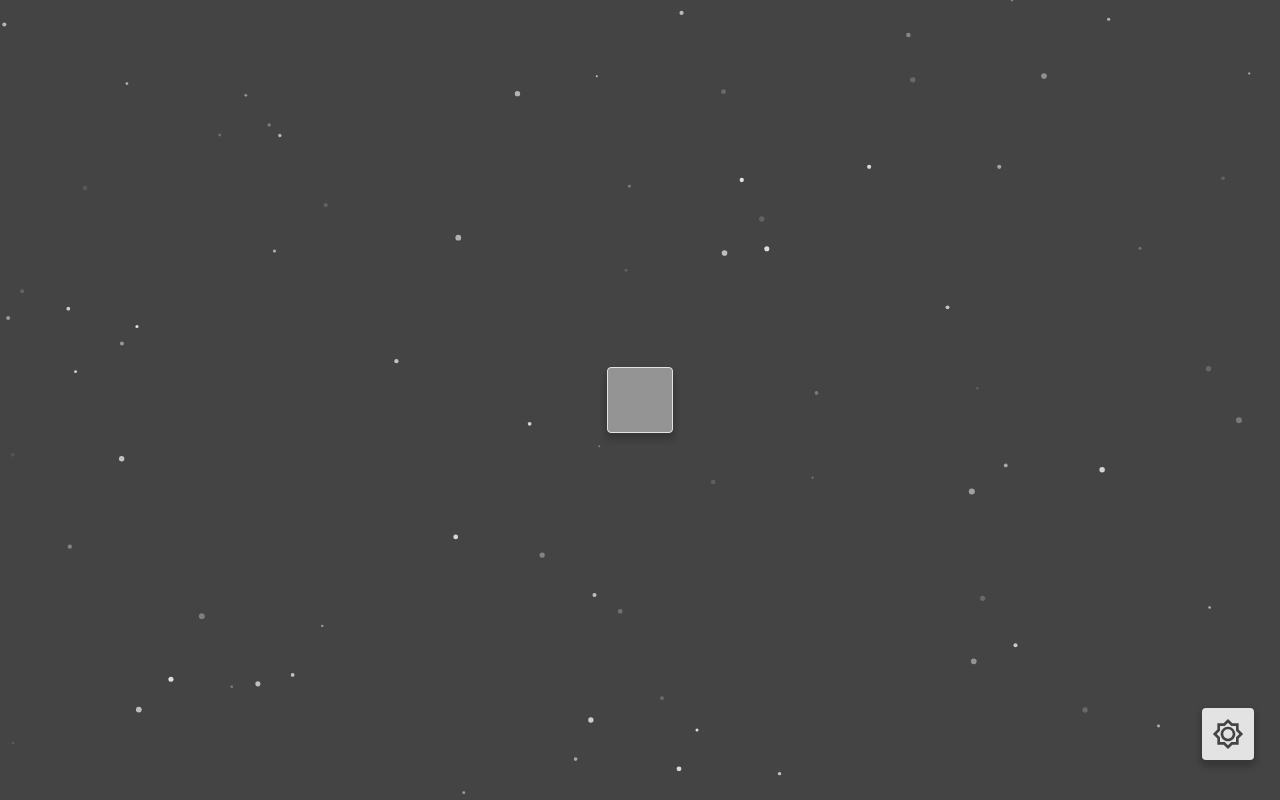
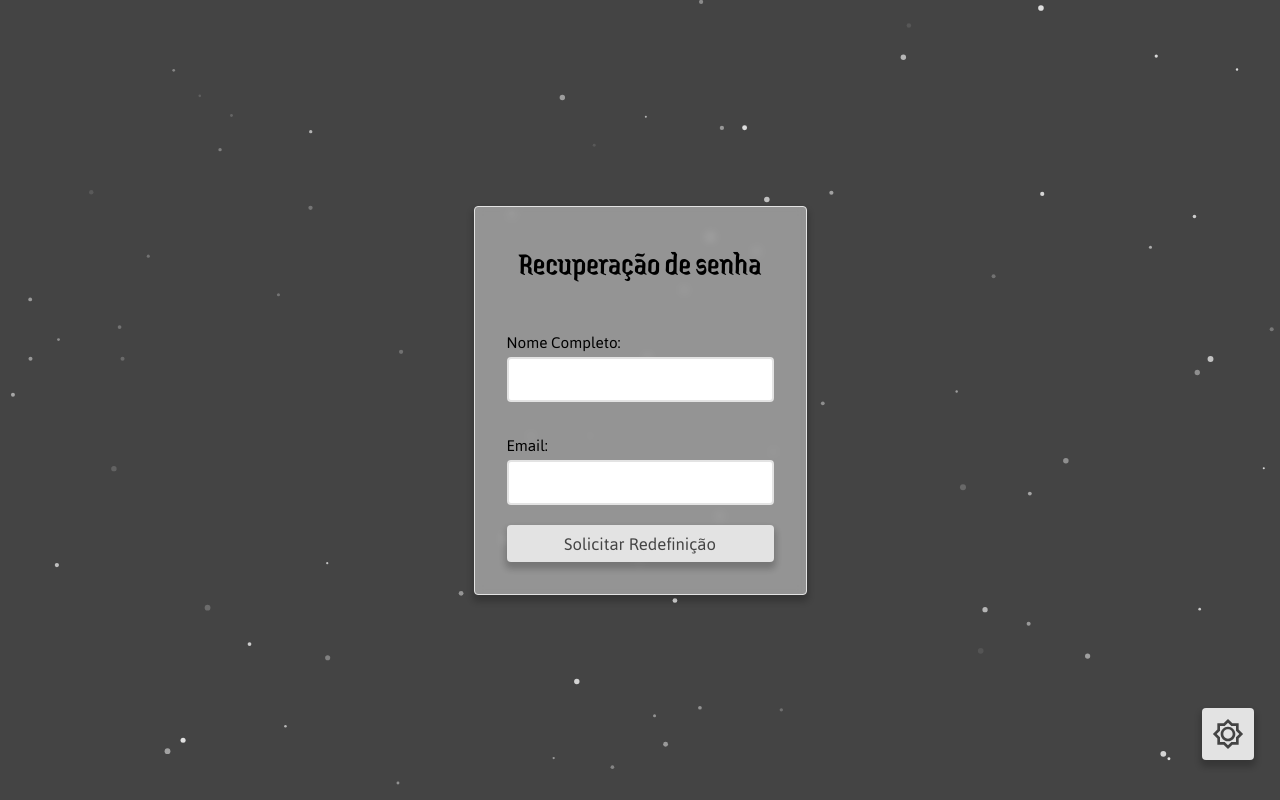
Before and after one commit to pjchronic/app-hecate, a Next.js app: page /public/forgot-password in a window 1280 px wide. Built offline with nearby package versions, Linux system fonts and the light colour scheme.

Commit message:
construida tela de solicitacao de redefinicao de senha

```diff
--- a/src/app/public/forgot-password/page.tsx
+++ b/src/app/public/forgot-password/page.tsx
@@ -1,19 +1,220 @@
+"use client";
+import GenericButton from "@/Components/Buttons/GenericButton/GenericButton";
 import Container from "@/Components/Container/Container";
+import FlexForm from "@/Components/FlexForm/FlexForm";
+import GenericAlert, {
+  GenericAlertInterface,
+} from "@/Components/GenericAlert/GenericAlert";
+import GenericInputText from "@/Components/InputsText/GenericInputText/GenericInputText";
+import LoadingComponent from "@/Components/LoadingComponent/LoadingComponent";
+import TextH1 from "@/Components/TextComponents/TextH1";
 import { theme } from "@/theme/Theme";
+import { useTheme } from "@/utils/Context/themeContext";
+import { useRouter } from "next/navigation";
+import { useState } from "react";
 
-export default function ForgotPassword () {
+interface objRedefinPasswordInterface {
+  nomeCompleto: {
+    content: string;
+    validation: { error: boolean; succsess: boolean };
+    msg: string;
+  };
+  email: {
+    content: string;
+    validation: { error: boolean; succsess: boolean };
+    msg: string;
+  };
+}
 
-    return(
-        <>
-        <Container
+export default function ForgotPassword() {
+  const [objRedefinPassword, setObjRedefinPassword] =
+    useState<objRedefinPasswordInterface>({
+      nomeCompleto: {
+        content: "",
+        validation: { error: false, succsess: false },
+        msg: "",
+      },
+      email: {
+        content: "",
+        validation: { error: false, succsess: false },
+        msg: "",
+      },
+    });
+  const { themeProvider } = useTheme();
+
+  const [loading, setLoaging] = useState<boolean>(false);
+
+  const [customAlert, setCustomAlert] = useState<GenericAlertInterface>({
+    msg: "",
+    open: false,
+  });
+  const router = useRouter();
+
+  const handleAlert = (msg: string, open: boolean) => {
+    setCustomAlert({
+      msg,
+      open,
+    });
+
+    setTimeout(() => {
+      setCustomAlert({ ...customAlert, open: false });
+    }, 8000);
+  };
+
+  const handleSubmit = async (e: React.FormEvent<HTMLFormElement>) => {
+    e.preventDefault();
+
+    setLoaging(true);
+
+    try {
+      if (
+        objRedefinPassword.email.validation.succsess &&
+        objRedefinPassword.nomeCompleto.validation.succsess
+      ) {
+        const response = await fetch(`/api/users/password-reset`, {
+          method: "POST",
+          headers: {
+            "Content-Type": "application/json",
+          },
+          body: JSON.stringify({
+            email: objRedefinPassword.email.content,
+            nomeCompleto: objRedefinPassword.nomeCompleto.content,
+          }),
+        });
+        const data: { message: string } = await response.json();
+
+        handleAlert(data.message, true);
+
+        if (response.ok) {
+          setTimeout(() => {
+            router.push("/public");
+          }, 5000);
+        }
+      } else {
+        handleAlert(
+          "Nome completo ou email estão inválidos de alguma forma",
+          true
+        );
+        return;
+      }
+    } catch (error: unknown) {
+      if (error instanceof Error) {
+        handleAlert(error.message, true);
+      } else {
+        handleAlert(String(error), true);
+      }
+    }
+    setLoaging(false);
+  };
+
+  const handleChange = (e: React.ChangeEvent<HTMLInputElement>) => {
+    const { name, value } = e.target;
+
+    switch (name) {
+      case "nomeCompleto":
+        if (value.length === 0) {
+          setObjRedefinPassword({
+            ...objRedefinPassword,
+            nomeCompleto: {
+              content: value,
+              validation: { error: true, succsess: false },
+              msg: "Este é um campo obrigatório",
+            },
+          });
+        } else {
+          setObjRedefinPassword({
+            ...objRedefinPassword,
+            nomeCompleto: {
+              content: value,
+              validation: { error: false, succsess: true },
+              msg: "",
+            },
+          });
+        }
+        break;
+
+      case "email":
+        switch (true) {
+          case !/^[a-zA-Z0-9._%+-]+@[a-zA-Z0-9.-]+\.[a-zA-Z]{2,}$/.test(value):
+            setObjRedefinPassword({
+              ...objRedefinPassword,
+              email: {
+                content: value,
+                validation: { error: true, succsess: false },
+                msg: "O E-mail informado não é válido",
+              },
+            });
+
+            break;
+
+          case value.length === 0:
+            setObjRedefinPassword({
+              ...objRedefinPassword,
+              email: {
+                content: value,
+                validation: { error: true, succsess: false },
+                msg: "Este é um campo obrigatório",
+              },
+            });
+          default:
+            setObjRedefinPassword({
+              ...objRedefinPassword,
+              email: {
+                content: value,
+                validation: { error: false, succsess: true },
+                msg: "",
+              },
+            });
+            break;
+        }
+        break;
+    }
+  };
+
+  return (
+    <>
+      <Container
         as="section"
         widthMax="425px"
         radius
         shadow
         sx={`background-color: rgba(227, 227, 227, 0.5); backdrop-filter: blur(5px); border: 1px solid ${theme.colors.baseWhite}; flex-direction: column`}
       >
+        <TextH1 fontSize="2rem">Recuperação de senha</TextH1>
 
+        <FlexForm onSubmit={handleSubmit}>
+          <GenericInputText
+            label="Nome Completo:"
+            name="nomeCompleto"
+            value={objRedefinPassword.nomeCompleto.content}
+            onChange={handleChange}
+            type="text"
+            error={objRedefinPassword.nomeCompleto.validation.error}
+            success={objRedefinPassword.nomeCompleto.validation.succsess}
+            msg={objRedefinPassword.nomeCompleto.msg}
+            fullWidth
+          />
+
+          <GenericInputText
+            label="Email:"
+            name="email"
+            value={objRedefinPassword.email.content}
+            onChange={handleChange}
+            type="text"
+            error={objRedefinPassword.email.validation.error}
+            success={objRedefinPassword.email.validation.succsess}
+            msg={objRedefinPassword.email.msg}
+            fullWidth
+          />
+          <GenericButton themeMode={themeProvider}>
+            Solicitar Redefinição
+          </GenericButton>
+        </FlexForm>
       </Container>
-        </>
-    )
+
+      <GenericAlert msg={customAlert.msg} open={customAlert.open} />
+
+      {loading ? <LoadingComponent /> : ""}
+    </>
+  );
 }
--- a/src/utils/resend.tsx
+++ b/src/utils/resend.tsx
@@ -37,7 +37,7 @@ export async function mailDelivery(packageDelivery: PackageDeliveryInterface) {
 
     case "forgotPassoword": // tratativa para emails de esqueci minha senha
       assunto = "Redefina sua senha";
-      from = "senha";
+      from = "Redefinição de senha";
       template = (
         <ForgotPassword
           url={packageDelivery.url!}
```
Also changed, not shown: src/app/api/users/password-reset/route.ts (renamed from src/app/api/users/forgot-password/route.ts).
